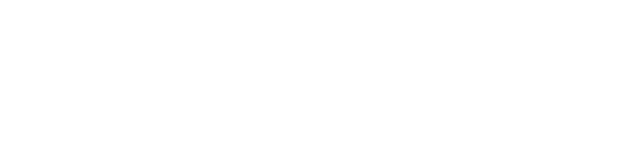
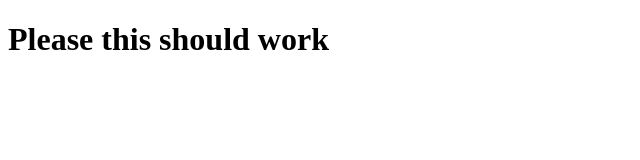
Before and after one commit to JayeshBansal497/coursera-test.github.io, a plain HTML site: page mod2sol/index.html in a window 1280 px wide. Shown: the whole page, without its empty margins (0-640 px from the left). Drawn offline with Linux system fonts and the light colour scheme.

Commit message:
index.html

```diff
--- a/mod2sol/index.html
+++ b/mod2sol/index.html
@@ -6,6 +6,6 @@
 	<title>Hello Coursera</title>
 </head>
 <body>
-
+	<h1>Please this should work</h1>
 </body>
 </html>
```
